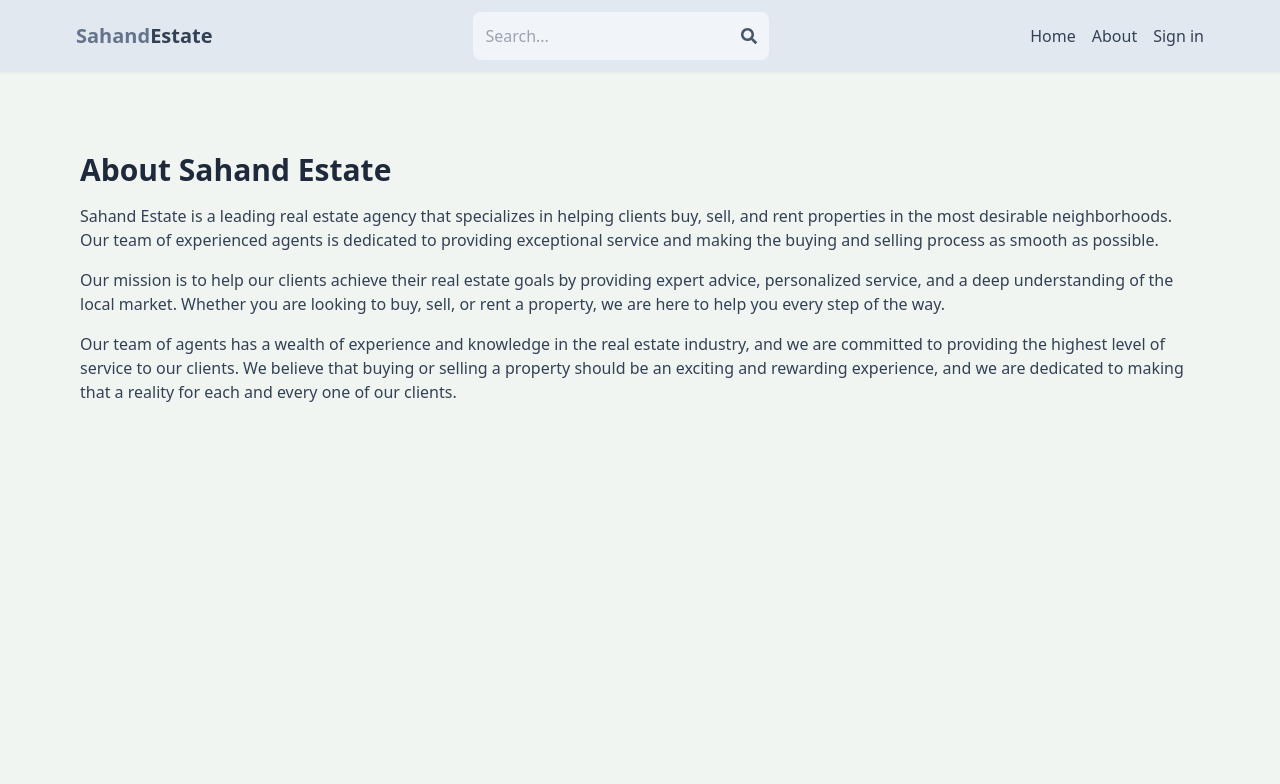
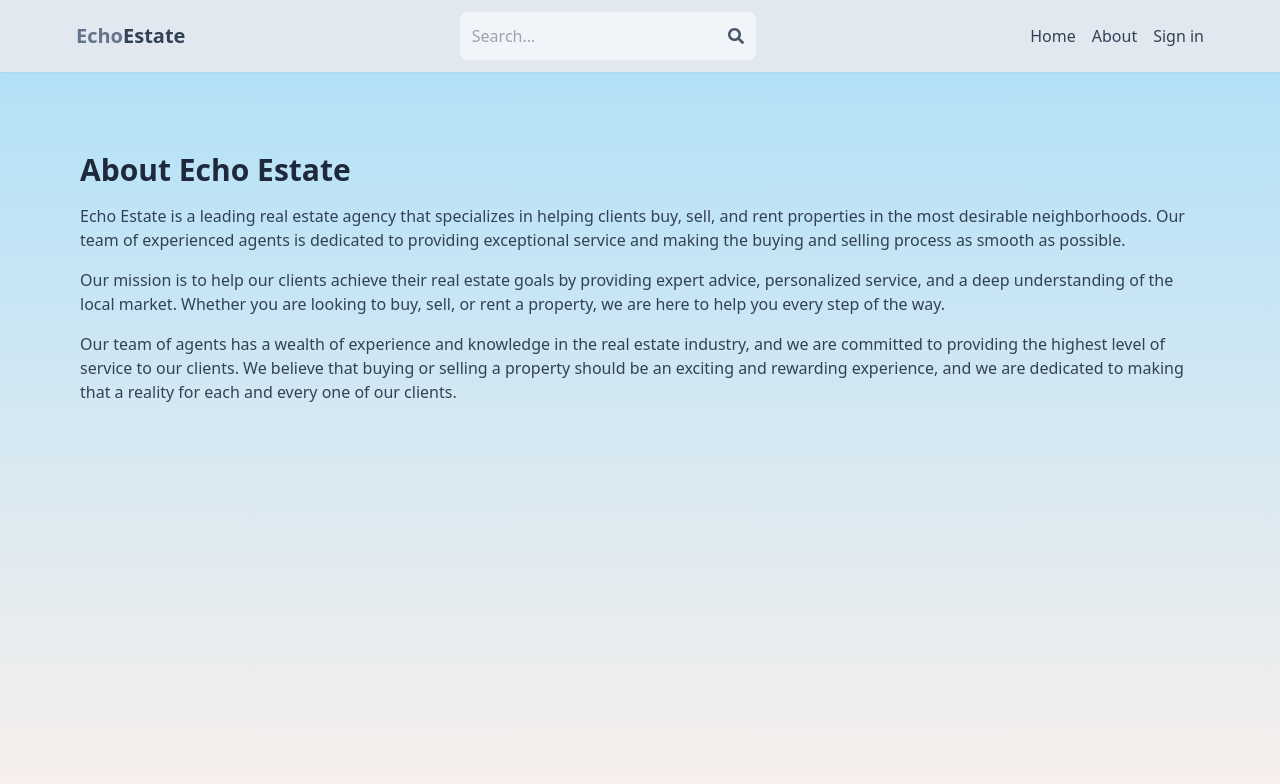
Before and after one commit to ashwinmenghar/real-estate, a React (Vite) app in the folder client/: page /about in a window 1280 px wide. Shown: the top 784 px of the page. Built offline with nearby package versions, Linux system fonts and the light colour scheme; no server answers.

Commit message:
background css changes

```diff
--- a/client/src/components/Header.jsx
+++ b/client/src/components/Header.jsx
@@ -29,7 +29,7 @@ export default function Header() {
       <div className="flex justify-between items-center max-w-6xl mx-auto p-3">
         <Link to={"/"}>
           <h1 className="font-bold text-sm sm:text-xl flex flex-wrap">
-            <span className="text-slate-500">Sahand</span>
+            <span className="text-slate-500">Echo</span>
             <span className="text-slate-700">Estate</span>
           </h1>
         </Link>
--- a/client/src/index.css
+++ b/client/src/index.css
@@ -4,5 +4,6 @@
 
 
 body {
-    background-color: rgb(241, 245, 241);
+    background-image: linear-gradient(to top, #fff1eb 0%, #ace0f9 100%);;
+    /* background-color: rgb(241, 245, 241); */
 }
--- a/client/src/main.jsx
+++ b/client/src/main.jsx
@@ -12,7 +12,7 @@ ReactDOM.createRoot(document.getElementById("root")).render(
     <BrowserRouter>
       <Provider store={store}>
         <PersistGate loading={null} persistor={persistor}>
-          <App />
+          <App/>
         </PersistGate>
       </Provider>
     </BrowserRouter>
--- a/client/src/pages/About.jsx
+++ b/client/src/pages/About.jsx
@@ -2,13 +2,13 @@ import React from "react";
 
 export default function About() {
   return (
-    <div className="py-20 px-4 max-w-6xl mx-auto">
+    <div className="py-20 px-4 max-w-6xl mx-auto h-screen">
       <h1 className="text-3xl font-bold mb-4 text-slate-800">
-        About Sahand Estate
+        About Echo Estate
       </h1>
       <p className="mb-4 text-slate-700">
-        Sahand Estate is a leading real estate agency that specializes in
-        helping clients buy, sell, and rent properties in the most desirable
+        Echo Estate is a leading real estate agency that specializes in helping
+        clients buy, sell, and rent properties in the most desirable
         neighborhoods. Our team of experienced agents is dedicated to providing
         exceptional service and making the buying and selling process as smooth
         as possible.
--- a/client/src/pages/Home.jsx
+++ b/client/src/pages/Home.jsx
@@ -54,9 +54,8 @@ export default function Home() {
           <br />
           place with ease
         </h1>
-        <div className="text-gray-400 text-xs sm:text-sm">
-          Sahand Estate is the best place to find your next perfect place to
-          live.
+        <div className="text-gray-500 text-xs sm:text-sm">
+          Echo Estate is the best place to find your next perfect place to live.
           <br />
           We have a wide range of properties for you to choose from.
         </div>
--- a/client/src/pages/Listing.jsx
+++ b/client/src/pages/Listing.jsx
@@ -49,7 +49,7 @@ export default function Listing() {
   }, [params.listingId]);
 
   return (
-    <main>
+    <main className="h-screen">
       {loading && <p className="text-center my-7 text-2xl">Loading...</p>}
       {error && (
         <p className="text-center my-7 text-2xl">Something went wrong!</p>
--- a/client/src/pages/Profile.jsx
+++ b/client/src/pages/Profile.jsx
@@ -155,7 +155,7 @@ export default function Profile() {
     }
   };
   return (
-    <div className="p-3 max-w-lg mx-auto">
+    <div className="p-3 max-w-lg mx-auto h-screen">
       <h1 className="text-3xl font-semibold text-center my-7">Profile</h1>
       <form onSubmit={handleSubmit} className="flex flex-col gap-4">
         <input
@@ -236,16 +236,16 @@ export default function Profile() {
       <p className="text-green-700 mt-5">
         {updateSuccess ? "User is updated successfully!" : ""}
       </p>
-      <button
-        onClick={handleShowListings}
-        className="text-green-700 w-full"
-      >
+      <button onClick={handleShowListings} className="text-green-700 w-full">
         Show Listings
       </button>
       <p className="text-red-700 mt-5">
         {showListingsError ? "Error showing listings" : ""}
       </p>
 
+      {userListings.length === 0 && !showListingsError && (
+        <h6 className="text-center text-xl font-semibold">No Listing Found</h6>
+      )}
       {userListings && userListings.length > 0 && (
         <div className="flex flex-col gap-4">
           <h1 className="text-center mt-7 text-2xl font-semibold">
--- a/client/src/pages/SignIn.jsx
+++ b/client/src/pages/SignIn.jsx
@@ -49,7 +49,7 @@ export default function SignIn() {
   };
 
   return (
-    <div className="p-3 max-w-lg mx-auto">
+    <div className="p-3 max-w-lg mx-auto h-screen">
       <h1 className="text-3xl text-center font-semibold my-7">Sign In</h1>
       <form onSubmit={handleSubmit} className="flex flex-col gap-4">
         <input
@@ -72,7 +72,7 @@ export default function SignIn() {
         >
           {loading == true ? "Loading..." : "Sign In"}
         </button>
-        <OAuth/>
+        <OAuth />
       </form>
       {error && <p className="text-red-500 mt-5">{error}</p>}
       <div className="flex gap-2 mt-5">
--- a/client/vite.config.js
+++ b/client/vite.config.js
@@ -6,7 +6,7 @@ export default defineConfig({
   server: {
     proxy: {
       "/api": {
-        target: process.env.API_URL,
+        target: process.env.API_URL || "http://localhost:3000",
         secure: false,
       },
     },
```
